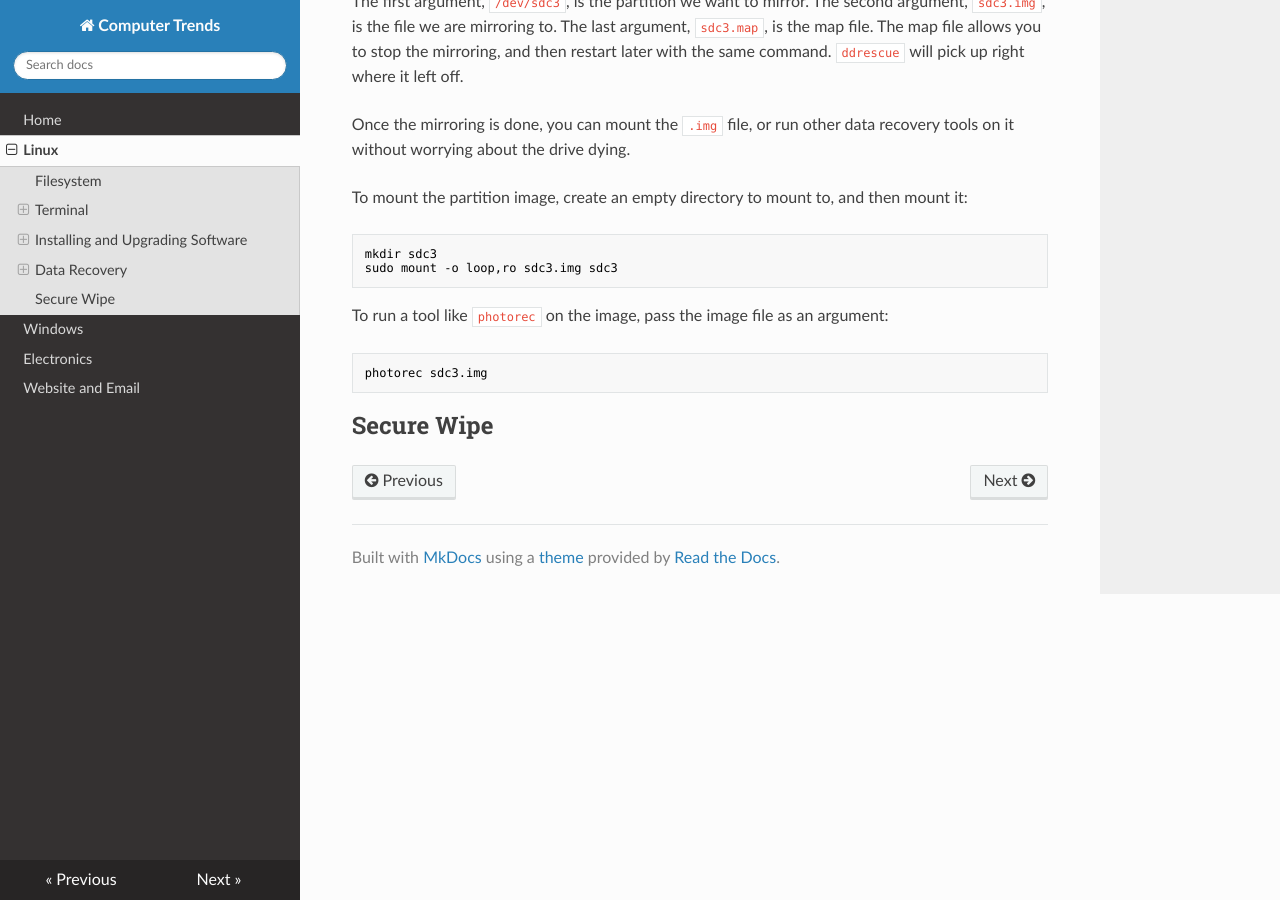
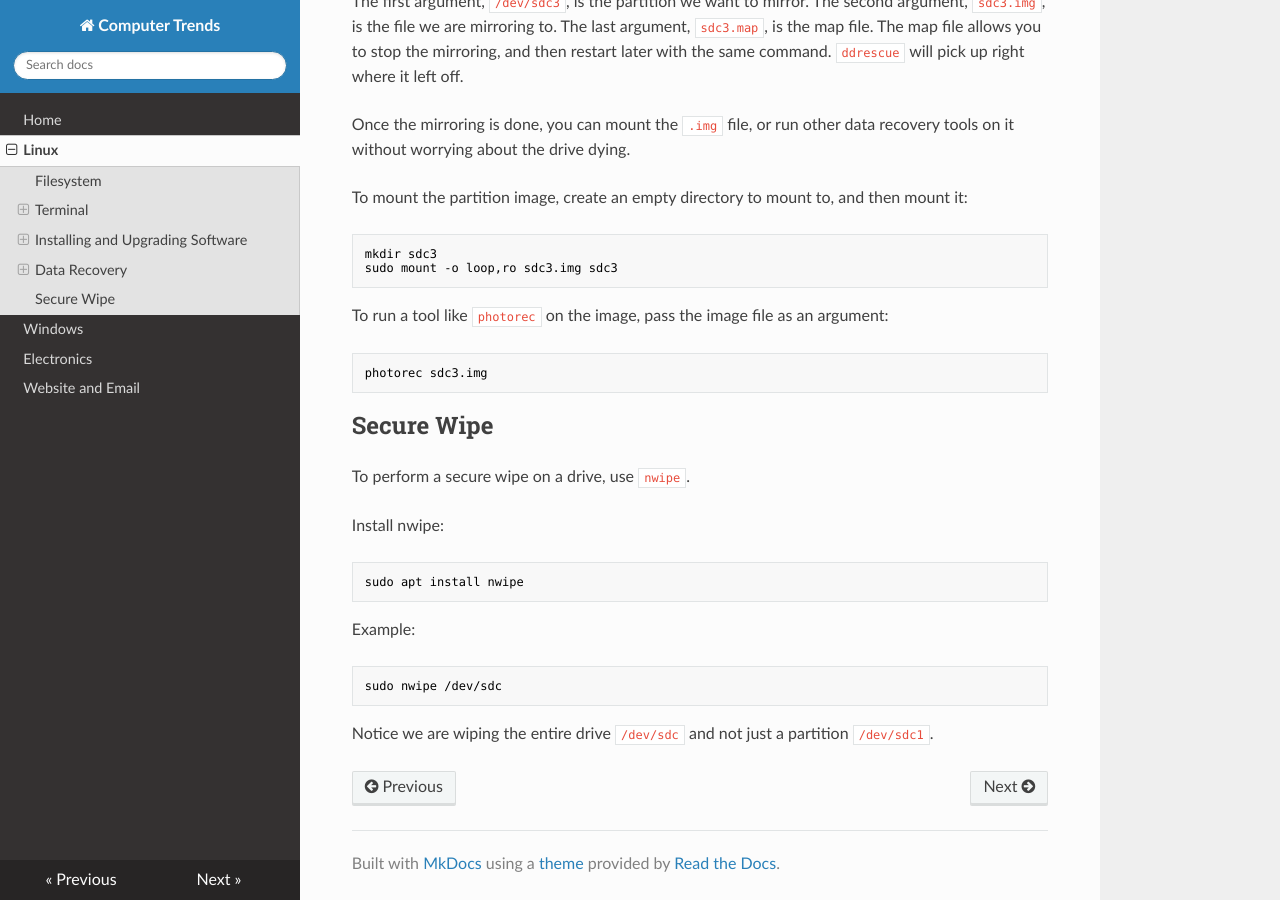
Before and after one commit to tortxof/ctrends-guide, an MkDocs documentation site: the page built from docs/linux.md, in a window 1280 px wide and 900 px high, scrolled down 4172 px. Built offline with MkDocs 1.6.1, drawn with Linux system fonts in a browser that asks for light colours; nearby versions of some CDN libraries.

Commit message:
Add nwipe

````diff
--- a/docs/linux.md
+++ b/docs/linux.md
@@ -228,3 +228,20 @@ photorec sdc3.img
 ```
 
 ## Secure Wipe
+
+To perform a secure wipe on a drive, use `nwipe`.
+
+Install nwipe:
+
+```text
+sudo apt install nwipe
+```
+
+Example:
+
+```text
+sudo nwipe /dev/sdc
+```
+
+Notice we are wiping the entire drive `/dev/sdc` and not just a partition
+`/dev/sdc1`.
````
